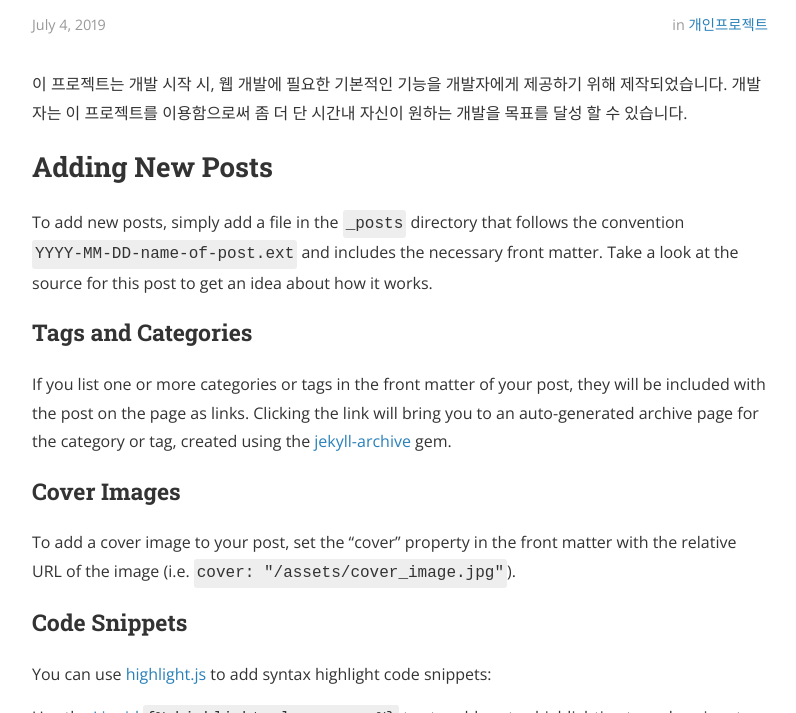
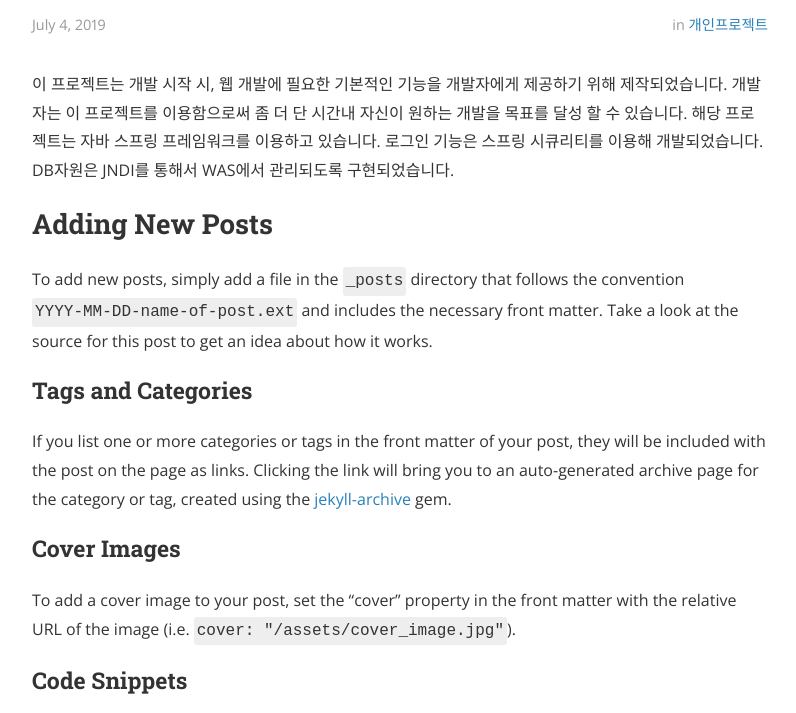
Before and after one commit to parkjinyong12/parkjinyong12.github.io, a Jekyll site: the page built from _posts/2015-04-18-welcome-to-jekyll.markdown, in a window 1280 px wide and 900 px high, scrolled down 320 px, cut to the strip 187-900 px from the top of the window. Shown: the whole strip, without its empty margins (240-1036 px from the left). Built offline with Jekyll 4.4.1, drawn with Linux system fonts in a browser that asks for light colours; nearby versions of some CDN libraries.

Commit message:
post update

```diff
--- a/_posts/2015-04-18-welcome-to-jekyll.markdown
+++ b/_posts/2015-04-18-welcome-to-jekyll.markdown
@@ -10,7 +10,7 @@ cover:  "/assets/instacode.png"
 
 이 프로젝트는 개발 시작 시, 웹 개발에 필요한 기본적인 기능을 개발자에게 제공하기 위해 제작되었습니다.
 개발자는 이 프로젝트를 이용함으로써 좀 더 단 시간내 자신이 원하는 개발을 목표를 달성 할 수 있습니다.
-
+해당 프로젝트는 자바 스프링 프레임워크를 이용하고 있습니다. 로그인 기능은 스프링 시큐리티를 이용해 개발되었습니다. DB자원은 JNDI를 통해서 WAS에서 관리되도록 구현되었습니다.
 ## Adding New Posts
 
 To add new posts, simply add a file in the `_posts` directory that follows the convention `YYYY-MM-DD-name-of-post.ext` and includes the necessary front matter. Take a look at the source for this post to get an idea about how it works.
```
